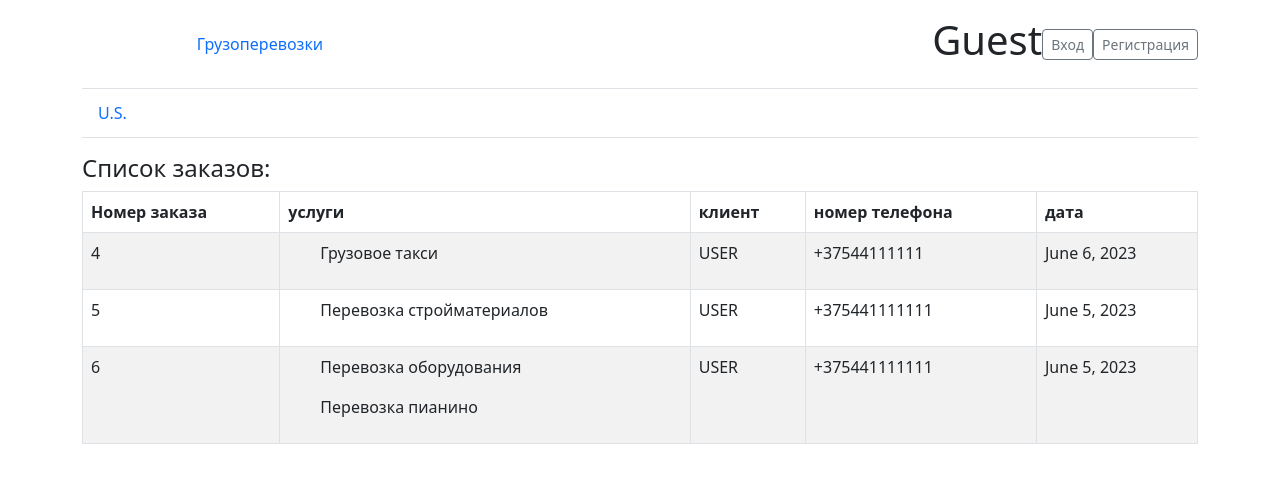
After one commit to EcLerk/PythonLabs, a Django app: page /orders/ in a window 1280 px wide. The commit adds this page. Shown: the top 483 px of the page. Run offline with Django 4.2, Linux system fonts and the light colour scheme; data comes from the database, SQL or seed files in the repository; both versions use the stored data as it was after the commit.

Commit message:
Added orders page for authorized users

```diff
--- a/lab4/lab4/urls.py
+++ b/lab4/lab4/urls.py
@@ -16,7 +16,7 @@ Including another URLconf
 """
 from django.contrib import admin
 from django.urls import path
-from polls.views import index, SingUp
+from polls.views import index, SingUp, orders
 from django.contrib.auth import views as auth_views
 
 
@@ -26,4 +26,5 @@ urlpatterns = [
     path('login/', auth_views.LoginView.as_view(), name='login'),
     path('logout/', auth_views.LogoutView.as_view(), name='logout'),
     path('singup/', SingUp.as_view(), name='singup'),
+    path('orders/', orders, name='orders')
 ]
--- a/lab4/polls/models.py
+++ b/lab4/polls/models.py
@@ -1,6 +1,6 @@
 import uuid
 from django.contrib.auth.models import User
-from django.core.validators import MaxValueValidator, MinValueValidator
+from django.core.validators import MaxValueValidator, MinValueValidator, RegexValidator
 from django.db import models
 
 
@@ -33,6 +33,11 @@ class Service(models.Model):
 class Order(models.Model):
   #  id = models.UUIDField(primary_key=True, default=uuid.uuid4, editable=False)
     orderDate = models.DateField('время заказа', auto_now=True)
+    name = models.CharField('имя', max_length=20, default='USER')
+    phone_number = models.CharField('номер телефона', validators=[RegexValidator(r'^\+?375?\d{9}$',
+                                                                     "Phone number must be entered in the format: '+999999999'")],
+                                    max_length=12, default='+375441111111')
+
     services = models.ManyToManyField(Service)
 
     def __str__(self):
--- a/lab4/polls/views.py
+++ b/lab4/polls/views.py
@@ -2,7 +2,7 @@ from django.shortcuts import render
 from django.urls import reverse_lazy
 from django.views.generic import CreateView
 
-from .models import Driver, Service
+from .models import Driver, Service, Order
 from .forms import *
 
 def index(request):
@@ -15,10 +15,17 @@ def index(request):
 def login(request):
     return render(request, 'polls/../templates/registration/login.html')
 
+
 def logged_out(request):
     return render(request, 'registration/logged_out.html')
+
 
 class SingUp(CreateView):
     form_class = UserCreationForm
     success_url = reverse_lazy('login')
     template_name = 'polls/signup.html'
+
+
+def orders(request):
+    orders = Order.objects.all()
+    return render(request, 'polls/orders.html', {'orders': orders})
--- a/lab4/templates/polls/base.html
+++ b/lab4/templates/polls/base.html
@@ -29,7 +29,9 @@
 
   <div class="nav-scroller py-1 mb-3 border-bottom">
     <nav class="nav nav-underline justify-content-between">
-      <a class="nav-item nav-link link-body-emphasis active" href="#">World</a>
+        {%  if user.is_authenticated %}
+            <a class="nav-item nav-link link-body-emphasis active" href="{% url 'orders' %}">Список заказов</a>
+        {% endif %}
       <a class="nav-item nav-link link-body-emphasis" href="#">U.S.</a>
     </nav>
   </div>
--- /dev/null
+++ b/lab4/templates/polls/orders.html
@@ -0,0 +1,44 @@
+{% extends 'polls/base.html' %}
+{% block title %}
+    Просмотр заказов
+{% endblock %}
+
+{% block content %}
+<div class="row">
+
+    <div class="col-sm-12">
+
+    <h4>Список заказов:</h4>
+    <table class="table table-striped table-bordered">
+        <thead class="thead-dark">
+            <tr>
+                <th>Номер заказа</th>
+                <th>услуги</th>
+                <th>клиент</th>
+                <th>номер телефона</th>
+                <th>дата</th>
+            </tr>
+        </thead>
+    <tbody>
+        {% for order in orders %}
+            <tr>
+                <td>{{ order.id }}</td>
+
+                <td >
+                    {% for service in order.services.all %}
+                        <ul>{{ service }}</ul>
+                    {% endfor %}
+                </td>
+
+
+                <td>{{ order.name }}</td>
+                <td>{{ order.phone_number }}</td>
+                <td>{{ order.orderDate }}</td>
+            </tr>
+
+        {% endfor %}
+    </tbody>
+    </table>
+    </div>
+</div>
+{% endblock %}
```
Also changed, not shown: lab4/db.sqlite3, lab4/polls/migrations/0008_order_name_order_phone_number.py (added).
